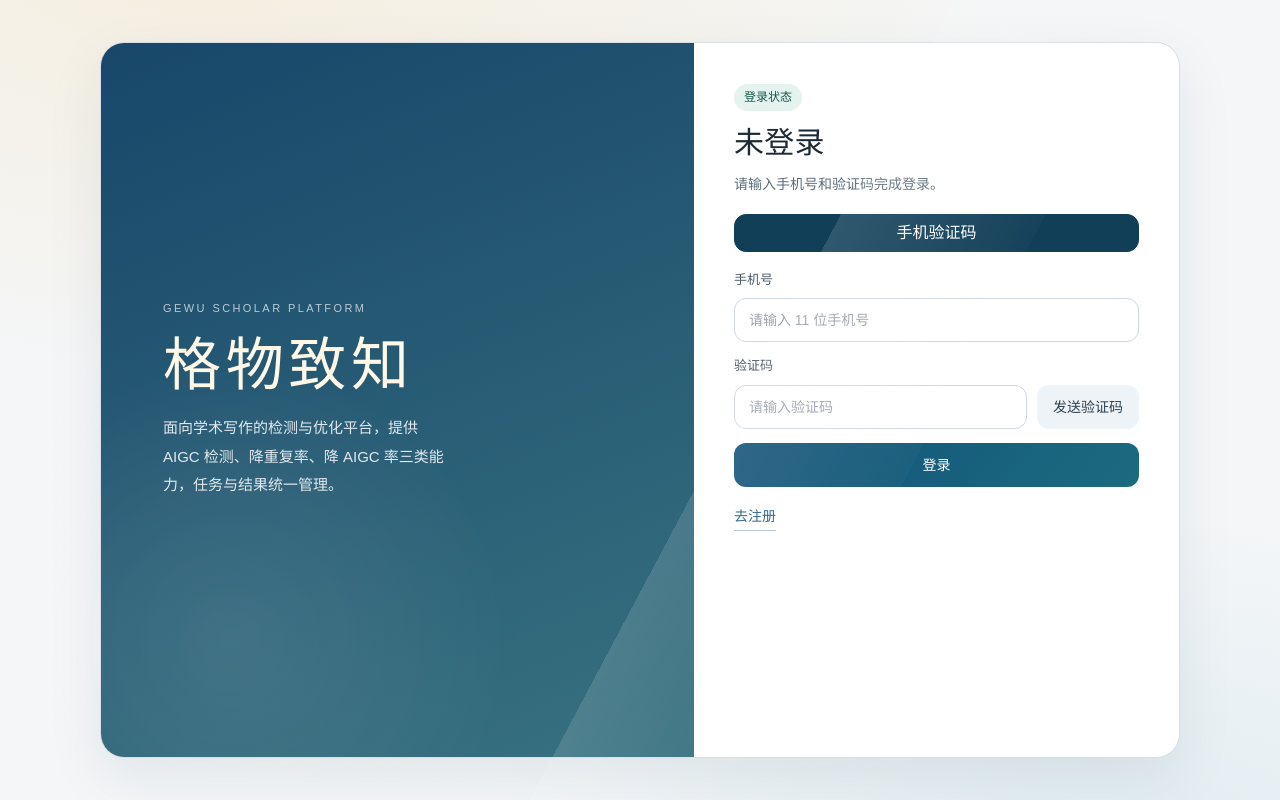
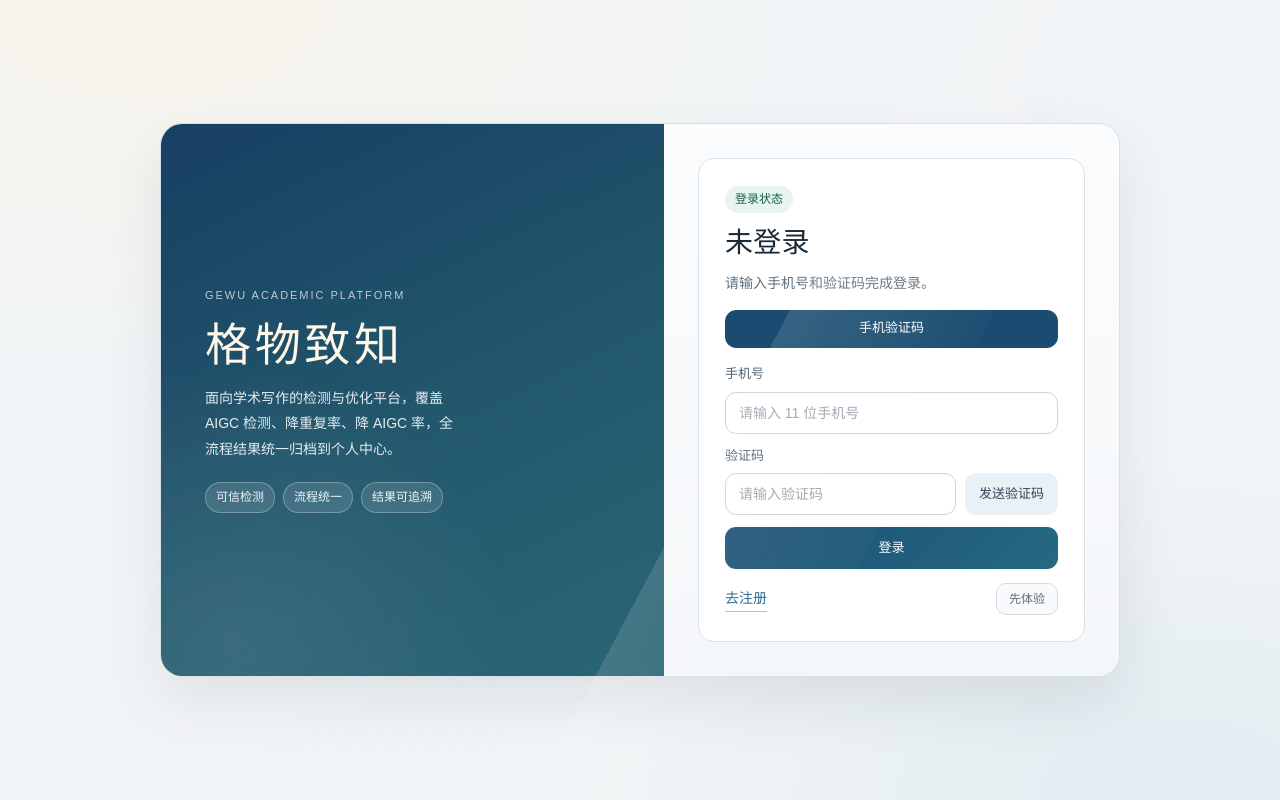
Before and after one commit to M-houres/gewuxueshu, a Vue app in the folder frontend/: page /login in a window 1280 px wide. Built offline with nearby package versions, Linux system fonts and the light colour scheme; no server answers.

Commit message:
feat: refine auth page layout with compact premium styling

```diff
--- a/frontend/src/views/user/LoginPage.vue
+++ b/frontend/src/views/user/LoginPage.vue
@@ -1,17 +1,23 @@
 <template>
   <div class="auth-page">
-    <div class="auth-wrap">
-      <section class="brand-panel">
-        <p class="brand-kicker">GEWU SCHOLAR PLATFORM</p>
-        <h1 class="brand-title">格物致知</h1>
-        <p class="brand-desc">
-          面向学术写作的检测与优化平台，提供 AIGC 检测、降重复率、降 AIGC 率三类能力，任务与结果统一管理。
+    <div class="auth-shell">
+      <section class="auth-hero">
+        <p class="hero-kicker">GEWU ACADEMIC PLATFORM</p>
+        <h1 class="hero-title">格物致知</h1>
+        <p class="hero-desc">
+          面向学术写作的检测与优化平台，覆盖 AIGC 检测、降重复率、降 AIGC 率，全流程结果统一归档到个人中心。
         </p>
+        <div class="hero-tags">
+          <span>可信检测</span>
+          <span>流程统一</span>
+          <span>结果可追溯</span>
+        </div>
       </section>
 
-      <section class="form-panel">
-        <header class="panel-head">
-          <span class="panel-tag">登录状态</span>
+      <section class="auth-main">
+        <div class="auth-card">
+          <header class="auth-card__head">
+            <span class="auth-chip">登录状态</span>
             <h2>未登录</h2>
             <p>请输入手机号和验证码完成登录。</p>
           </header>
@@ -75,7 +81,6 @@
           </form>
 
           <div v-else class="wx-shell">
-          <div class="wx-board">
             <div class="wx-qr">
               <img
                 v-if="wxQrcodeDataUrl"
@@ -86,8 +91,10 @@
               <span v-else class="wx-empty">等待二维码生成</span>
             </div>
             <div class="wx-meta">
-              <span class="wx-status">状态：{{ wxStatusText }}</span>
-              <span class="wx-expire">剩余 {{ wxCountdown }} 秒</span>
+              <span>状态：{{ wxStatusText }}</span>
+              <span>剩余 {{ wxCountdown }} 秒</span>
+            </div>
+            <div class="wx-actions">
               <button
                 type="button"
                 class="btn btn-light"
@@ -105,13 +112,14 @@
               </button>
             </div>
           </div>
-        </div>
 
           <p v-if="errorText" class="message message-error">{{ errorText }}</p>
           <p v-if="hintText" class="message message-success">{{ hintText }}</p>
 
-        <div class="panel-foot">
+          <div class="card-foot">
             <RouterLink class="link-btn" :to="registerLink">去注册</RouterLink>
+            <button type="button" class="ghost-btn" @click="enterGuest">先体验</button>
+          </div>
         </div>
       </section>
     </div>
@@ -344,162 +352,188 @@ function completeLogin(token, user) {
   setUserInfo(user)
   router.push(resolveUserRedirect(route.query.redirect, "/app/detect"))
 }
+
+function enterGuest() {
+  router.push("/app/detect")
+}
 </script>
 
 <style scoped>
 .auth-page {
   min-height: 100vh;
-  padding: clamp(18px, 4vw, 42px);
+  display: grid;
+  place-items: center;
+  padding: clamp(16px, 3vw, 32px);
   background:
-    radial-gradient(1200px 620px at 16% -8%, rgba(246, 233, 205, 0.6), transparent 72%),
-    radial-gradient(900px 500px at 86% 108%, rgba(203, 226, 233, 0.5), transparent 70%),
-    #f4f6f8;
+    radial-gradient(900px 520px at 12% 0%, rgba(253, 244, 224, 0.55), transparent 70%),
+    radial-gradient(860px 500px at 92% 100%, rgba(212, 228, 236, 0.55), transparent 70%),
+    #f2f5f7;
   font-family: "HarmonyOS Sans SC", "PingFang SC", "Microsoft YaHei", "Source Han Sans SC", sans-serif;
 }
 
-.auth-wrap {
-  width: min(1080px, 100%);
-  margin: 0 auto;
-  min-height: calc(100vh - clamp(36px, 8vw, 84px));
+.auth-shell {
+  width: min(960px, 100%);
+  border-radius: 22px;
+  border: 1px solid #d7dee5;
   background: #ffffff;
-  border-radius: 24px;
   overflow: hidden;
-  border: 1px solid #d9dee4;
-  box-shadow: 0 20px 58px rgba(18, 33, 52, 0.08);
+  box-shadow: 0 24px 60px rgba(25, 45, 62, 0.1);
   display: grid;
-  grid-template-columns: 1.1fr 0.9fr;
+  grid-template-columns: 1.05fr 0.95fr;
 }
 
-.brand-panel {
-  padding: clamp(28px, 5vw, 62px);
+.auth-hero {
+  padding: clamp(26px, 4.2vw, 44px);
   background:
-    linear-gradient(158deg, rgba(19, 67, 103, 0.98), rgba(34, 98, 114, 0.9)),
-    radial-gradient(circle at 88% 15%, rgba(244, 235, 216, 0.3), transparent 38%);
-  color: #f4f7fb;
+    linear-gradient(154deg, #173f63 0%, #22576c 52%, #2b6675 100%),
+    radial-gradient(circle at 85% 14%, rgba(244, 227, 194, 0.32), transparent 40%);
+  color: #f4f8fc;
   display: flex;
   flex-direction: column;
   justify-content: center;
-  gap: 18px;
+  gap: 16px;
 }
 
-.brand-kicker {
+.hero-kicker {
   margin: 0;
-  letter-spacing: 0.22em;
+  letter-spacing: 0.18em;
   font-size: 11px;
-  opacity: 0.72;
+  opacity: 0.74;
 }
 
-.brand-title {
+.hero-title {
   margin: 0;
-  font-size: clamp(34px, 6vw, 58px);
-  line-height: 1.05;
+  font-size: clamp(30px, 4.6vw, 46px);
+  line-height: 1.08;
   letter-spacing: 0.08em;
-  color: #fff8e6;
+  color: #fff7e7;
   font-family: "Source Han Serif SC", "Songti SC", "STSong", serif;
 }
 
-.brand-desc {
+.hero-desc {
   margin: 0;
-  max-width: 34ch;
-  line-height: 1.9;
-  font-size: 15px;
-  color: rgba(245, 247, 252, 0.9);
+  max-width: 32ch;
+  line-height: 1.8;
+  font-size: 14px;
+  color: rgba(244, 249, 252, 0.92);
 }
 
-.form-panel {
-  padding: clamp(24px, 4vw, 40px);
+.hero-tags {
+  margin-top: 4px;
   display: flex;
-  flex-direction: column;
+  flex-wrap: wrap;
+  gap: 8px;
 }
 
-.panel-head h2 {
+.hero-tags span {
+  border: 1px solid rgba(236, 244, 250, 0.3);
+  background: rgba(236, 244, 250, 0.12);
+  color: #eff5fb;
+  border-radius: 999px;
+  padding: 5px 10px;
+  font-size: 12px;
+}
+
+.auth-main {
+  padding: clamp(20px, 3.2vw, 34px);
+  background: linear-gradient(180deg, #fbfcfd 0%, #f4f7fa 100%);
+}
+
+.auth-card {
+  border: 1px solid #d9e2ea;
+  border-radius: 16px;
+  padding: clamp(18px, 2.6vw, 26px);
+  background: #ffffff;
+}
+
+.auth-card__head h2 {
   margin: 8px 0 6px;
-  font-size: 30px;
-  color: #1d2a36;
+  font-size: 28px;
+  color: #1b2a36;
   font-family: "Source Han Serif SC", "Songti SC", "STSong", serif;
 }
 
-.panel-head p {
+.auth-card__head p {
   margin: 0;
-  color: #5f6d79;
   font-size: 14px;
+  color: #5f6f7d;
 }
 
-.panel-tag {
+.auth-chip {
   display: inline-flex;
-  align-items: center;
   border-radius: 999px;
   padding: 4px 10px;
   font-size: 12px;
-  color: #14574b;
-  background: #e5f3ef;
+  color: #145f4d;
+  background: #e8f4ef;
 }
 
 .mode-switch {
-  margin-top: 18px;
+  margin-top: 16px;
   display: flex;
   gap: 8px;
 }
 
 .mode-btn {
   flex: 1;
-  border: 1px solid #d4dde6;
-  background: #f7fafc;
-  color: #3f4f5e;
-  border-radius: 12px;
   height: 38px;
+  border-radius: 11px;
+  border: 1px solid #cfdae4;
+  background: #f3f7fa;
+  color: #3e5264;
+  font-size: 13px;
   cursor: pointer;
   transition: all 0.2s ease;
 }
 
 .mode-btn.is-active {
-  background: #113f58;
+  border-color: #194c70;
+  background: #194c70;
   color: #ffffff;
-  border-color: #113f58;
 }
 
 .form-stack {
-  margin-top: 18px;
+  margin-top: 16px;
   display: flex;
   flex-direction: column;
-  gap: 14px;
+  gap: 12px;
 }
 
 .field {
   display: flex;
   flex-direction: column;
-  gap: 8px;
+  gap: 7px;
   font-size: 13px;
-  color: #4f5d69;
+  color: #4d6173;
 }
 
 .input {
-  height: 44px;
-  border-radius: 12px;
-  border: 1px solid #cfd9e2;
-  padding: 0 14px;
+  height: 42px;
+  border: 1px solid #cad5df;
+  border-radius: 11px;
+  padding: 0 13px;
+  background: #ffffff;
+  color: #213142;
   font-size: 14px;
-  color: #22313e;
-  background: #ffffff;
 }
 
 .input:focus {
   outline: none;
-  border-color: #2f688a;
-  box-shadow: 0 0 0 3px rgba(47, 104, 138, 0.14);
+  border-color: #2f6584;
+  box-shadow: 0 0 0 3px rgba(47, 101, 132, 0.14);
 }
 
 .code-row {
   display: flex;
-  gap: 10px;
+  gap: 9px;
 }
 
 .btn {
+  height: 42px;
   border: none;
-  border-radius: 12px;
-  height: 44px;
-  padding: 0 16px;
-  font-size: 14px;
+  border-radius: 11px;
+  padding: 0 14px;
+  font-size: 13px;
   cursor: pointer;
   transition: all 0.2s ease;
 }
@@ -510,99 +544,112 @@ function completeLogin(token, user) {
 }
 
 .btn-primary {
-  background: linear-gradient(132deg, #135278, #1b6b80);
+  background: linear-gradient(134deg, #1a4f75, #266982);
   color: #ffffff;
-  width: 100%;
 }
 
 .btn-light {
-  background: #edf3f7;
-  color: #2f4152;
+  background: #eaf1f6;
+  color: #304456;
 }
 
 .wx-shell {
-  margin-top: 18px;
-}
-
-.wx-board {
-  border: 1px solid #d6e0e8;
-  border-radius: 14px;
-  padding: 14px;
-  background: #f9fbfd;
+  margin-top: 16px;
+  display: flex;
+  flex-direction: column;
+  gap: 10px;
 }
 
 .wx-qr {
   width: 100%;
   aspect-ratio: 1 / 1;
+  border: 1px dashed #bfd0dd;
   border-radius: 12px;
-  border: 1px dashed #becad6;
+  background: #ffffff;
   display: grid;
   place-items: center;
-  background: #ffffff;
 }
 
 .wx-qr-image {
-  width: min(210px, 100%);
+  width: min(200px, 100%);
   height: auto;
 }
 
 .wx-empty {
-  color: #7b8997;
+  color: #7e8e9d;
   font-size: 13px;
 }
 
 .wx-meta {
-  margin-top: 12px;
   display: flex;
-  flex-direction: column;
+  justify-content: space-between;
   gap: 8px;
+  font-size: 12px;
+  color: #506273;
 }
 
-.wx-status,
-.wx-expire {
-  font-size: 12px;
-  color: #4f6070;
+.wx-actions {
+  display: flex;
+  gap: 9px;
+}
+
+.wx-actions .btn {
+  flex: 1;
 }
 
 .message {
   margin: 12px 0 0;
-  border-radius: 12px;
-  padding: 10px 12px;
+  border-radius: 11px;
+  padding: 9px 11px;
   font-size: 13px;
 }
 
 .message-error {
-  border: 1px solid #f0d3cd;
+  border: 1px solid #efd1cb;
   background: #fff6f4;
-  color: #9f3f34;
+  color: #a54137;
 }
 
 .message-success {
-  border: 1px solid #cde8dc;
-  background: #f2fbf6;
-  color: #17674f;
+  border: 1px solid #cce8dc;
+  background: #f1fbf5;
+  color: #1c684f;
 }
 
-.panel-foot {
-  margin-top: 16px;
+.card-foot {
+  margin-top: 14px;
+  display: flex;
+  justify-content: space-between;
+  align-items: center;
+  gap: 12px;
 }
 
 .link-btn {
-  display: inline-block;
-  color: #205d80;
+  color: #1f6288;
   text-decoration: none;
   font-size: 14px;
-  border-bottom: 1px solid rgba(32, 93, 128, 0.35);
+  border-bottom: 1px solid rgba(31, 98, 136, 0.4);
   padding-bottom: 2px;
 }
 
-@media (max-width: 960px) {
-  .auth-wrap {
+.ghost-btn {
+  height: 32px;
+  border: 1px solid #d4dde5;
+  border-radius: 10px;
+  background: #f8fafc;
+  color: #5d6f80;
+  padding: 0 12px;
+  font-size: 12px;
+  cursor: pointer;
+}
+
+@media (max-width: 920px) {
+  .auth-shell {
     grid-template-columns: 1fr;
   }
 
-  .brand-panel {
-    min-height: 260px;
+  .auth-hero {
+    min-height: 220px;
   }
 }
 </style>
--- a/frontend/src/views/user/RegisterPage.vue
+++ b/frontend/src/views/user/RegisterPage.vue
@@ -1,17 +1,23 @@
 <template>
   <div class="auth-page">
-    <div class="auth-wrap">
-      <section class="brand-panel">
-        <p class="brand-kicker">GEWU SCHOLAR PLATFORM</p>
-        <h1 class="brand-title">格物致知</h1>
-        <p class="brand-desc">
-          创建账号后即可使用 AIGC 检测、降重复率、降 AIGC 率。任务记录和积分流水统一在个人中心管理。
+    <div class="auth-shell">
+      <section class="auth-hero">
+        <p class="hero-kicker">GEWU ACADEMIC PLATFORM</p>
+        <h1 class="hero-title">格物致知</h1>
+        <p class="hero-desc">
+          创建账号后即可进入统一工作台，使用 AIGC 检测、降重复率、降 AIGC 率能力，任务和积分记录集中管理。
         </p>
+        <div class="hero-tags">
+          <span>账号即开即用</span>
+          <span>流程统一</span>
+          <span>结果集中</span>
+        </div>
       </section>
 
-      <section class="form-panel">
-        <header class="panel-head">
-          <span class="panel-tag">账号创建</span>
+      <section class="auth-main">
+        <div class="auth-card">
+          <header class="auth-card__head">
+            <span class="auth-chip">账号创建</span>
             <h2>注册</h2>
             <p>请输入手机号和验证码完成注册。</p>
             <p v-if="referrerCode" class="invite-note">邀请码：{{ referrerCode }}</p>
@@ -57,8 +63,9 @@
           <p v-if="errorText" class="message message-error">{{ errorText }}</p>
           <p v-if="hintText" class="message message-success">{{ hintText }}</p>
 
-        <div class="panel-foot">
+          <div class="card-foot">
             <RouterLink class="link-btn" :to="loginLink">返回登录</RouterLink>
+          </div>
         </div>
       </section>
     </div>
@@ -172,143 +179,164 @@ async function register() {
 <style scoped>
 .auth-page {
   min-height: 100vh;
-  padding: clamp(18px, 4vw, 42px);
+  display: grid;
+  place-items: center;
+  padding: clamp(16px, 3vw, 32px);
   background:
-    radial-gradient(1200px 620px at 16% -8%, rgba(246, 233, 205, 0.6), transparent 72%),
-    radial-gradient(900px 500px at 86% 108%, rgba(203, 226, 233, 0.5), transparent 70%),
-    #f4f6f8;
+    radial-gradient(900px 520px at 12% 0%, rgba(253, 244, 224, 0.55), transparent 70%),
+    radial-gradient(860px 500px at 92% 100%, rgba(212, 228, 236, 0.55), transparent 70%),
+    #f2f5f7;
   font-family: "HarmonyOS Sans SC", "PingFang SC", "Microsoft YaHei", "Source Han Sans SC", sans-serif;
 }
 
-.auth-wrap {
-  width: min(1080px, 100%);
-  margin: 0 auto;
-  min-height: calc(100vh - clamp(36px, 8vw, 84px));
+.auth-shell {
+  width: min(960px, 100%);
+  border-radius: 22px;
+  border: 1px solid #d7dee5;
   background: #ffffff;
-  border-radius: 24px;
   overflow: hidden;
-  border: 1px solid #d9dee4;
-  box-shadow: 0 20px 58px rgba(18, 33, 52, 0.08);
+  box-shadow: 0 24px 60px rgba(25, 45, 62, 0.1);
   display: grid;
-  grid-template-columns: 1.1fr 0.9fr;
+  grid-template-columns: 1.05fr 0.95fr;
 }
 
-.brand-panel {
-  padding: clamp(28px, 5vw, 62px);
+.auth-hero {
+  padding: clamp(26px, 4.2vw, 44px);
   background:
-    linear-gradient(158deg, rgba(19, 67, 103, 0.98), rgba(34, 98, 114, 0.9)),
-    radial-gradient(circle at 88% 15%, rgba(244, 235, 216, 0.3), transparent 38%);
-  color: #f4f7fb;
+    linear-gradient(154deg, #173f63 0%, #22576c 52%, #2b6675 100%),
+    radial-gradient(circle at 85% 14%, rgba(244, 227, 194, 0.32), transparent 40%);
+  color: #f4f8fc;
   display: flex;
   flex-direction: column;
   justify-content: center;
-  gap: 18px;
+  gap: 16px;
 }
 
-.brand-kicker {
+.hero-kicker {
   margin: 0;
-  letter-spacing: 0.22em;
+  letter-spacing: 0.18em;
   font-size: 11px;
-  opacity: 0.72;
+  opacity: 0.74;
 }
 
-.brand-title {
+.hero-title {
   margin: 0;
-  font-size: clamp(34px, 6vw, 58px);
-  line-height: 1.05;
+  font-size: clamp(30px, 4.6vw, 46px);
+  line-height: 1.08;
   letter-spacing: 0.08em;
-  color: #fff8e6;
+  color: #fff7e7;
   font-family: "Source Han Serif SC", "Songti SC", "STSong", serif;
 }
 
-.brand-desc {
+.hero-desc {
   margin: 0;
-  max-width: 34ch;
-  line-height: 1.9;
-  font-size: 15px;
-  color: rgba(245, 247, 252, 0.9);
+  max-width: 32ch;
+  line-height: 1.8;
+  font-size: 14px;
+  color: rgba(244, 249, 252, 0.92);
 }
 
-.form-panel {
-  padding: clamp(24px, 4vw, 40px);
+.hero-tags {
+  margin-top: 4px;
   display: flex;
-  flex-direction: column;
+  flex-wrap: wrap;
+  gap: 8px;
 }
 
-.panel-head h2 {
+.hero-tags span {
+  border: 1px solid rgba(236, 244, 250, 0.3);
+  background: rgba(236, 244, 250, 0.12);
+  color: #eff5fb;
+  border-radius: 999px;
+  padding: 5px 10px;
+  font-size: 12px;
+}
+
+.auth-main {
+  padding: clamp(20px, 3.2vw, 34px);
+  background: linear-gradient(180deg, #fbfcfd 0%, #f4f7fa 100%);
+}
+
+.auth-card {
+  border: 1px solid #d9e2ea;
+  border-radius: 16px;
+  padding: clamp(18px, 2.6vw, 26px);
+  background: #ffffff;
+}
+
+.auth-card__head h2 {
   margin: 8px 0 6px;
-  font-size: 30px;
-  color: #1d2a36;
+  font-size: 28px;
+  color: #1b2a36;
   font-family: "Source Han Serif SC", "Songti SC", "STSong", serif;
 }
 
-.panel-head p {
+.auth-card__head p {
   margin: 0;
-  color: #5f6d79;
   font-size: 14px;
+  color: #5f6f7d;
 }
 
-.panel-tag {
+.auth-chip {
   display: inline-flex;
-  align-items: center;
   border-radius: 999px;
   padding: 4px 10px;
   font-size: 12px;
-  color: #14574b;
-  background: #e5f3ef;
+  color: #145f4d;
+  background: #e8f4ef;
 }
 
 .invite-note {
   margin-top: 10px !important;
   border-radius: 10px;
-  border: 1px solid #cde8dc;
-  background: #f2fbf6;
-  color: #17674f !important;
+  border: 1px solid #cce8dc;
+  background: #f1fbf5;
+  color: #1c684f !important;
   padding: 8px 10px;
 }
 
 .form-stack {
-  margin-top: 18px;
+  margin-top: 16px;
   display: flex;
   flex-direction: column;
-  gap: 14px;
+  gap: 12px;
 }
 
 .field {
   display: flex;
   flex-direction: column;
-  gap: 8px;
+  gap: 7px;
   font-size: 13px;
-  color: #4f5d69;
+  color: #4d6173;
 }
 
 .input {
-  height: 44px;
-  border-radius: 12px;
-  border: 1px solid #cfd9e2;
-  padding: 0 14px;
+  height: 42px;
+  border: 1px solid #cad5df;
+  border-radius: 11px;
+  padding: 0 13px;
+  background: #ffffff;
+  color: #213142;
   font-size: 14px;
-  color: #22313e;
-  background: #ffffff;
 }
 
 .input:focus {
   outline: none;
-  border-color: #2f688a;
-  box-shadow: 0 0 0 3px rgba(47, 104, 138, 0.14);
+  border-color: #2f6584;
+  box-shadow: 0 0 0 3px rgba(47, 101, 132, 0.14);
 }
 
 .code-row {
   display: flex;
-  gap: 10px;
+  gap: 9px;
 }
 
 .btn {
+  height: 42px;
   border: none;
-  border-radius: 12px;
-  height: 44px;
-  padding: 0 16px;
-  font-size: 14px;
+  border-radius: 11px;
+  padding: 0 14px;
+  font-size: 13px;
   cursor: pointer;
   transition: all 0.2s ease;
 }
@@ -319,55 +347,53 @@ async function register() {
 }
 
 .btn-primary {
-  background: linear-gradient(132deg, #135278, #1b6b80);
+  background: linear-gradient(134deg, #1a4f75, #266982);
   color: #ffffff;
-  width: 100%;
 }
 
 .btn-light {
-  background: #edf3f7;
-  color: #2f4152;
+  background: #eaf1f6;
+  color: #304456;
 }
 
 .message {
   margin: 12px 0 0;
-  border-radius: 12px;
-  padding: 10px 12px;
+  border-radius: 11px;
+  padding: 9px 11px;
   font-size: 13px;
 }
 
 .message-error {
-  border: 1px solid #f0d3cd;
+  border: 1px solid #efd1cb;
   background: #fff6f4;
-  color: #9f3f34;
+  color: #a54137;
 }
 
 .message-success {
-  border: 1px solid #cde8dc;
-  background: #f2fbf6;
-  color: #17674f;
+  border: 1px solid #cce8dc;
+  background: #f1fbf5;
+  color: #1c684f;
 }
 
-.panel-foot {
-  margin-top: 16px;
+.card-foot {
+  margin-top: 14px;
 }
 
 .link-btn {
-  display: inline-block;
-  color: #205d80;
+  color: #1f6288;
   text-decoration: none;
   font-size: 14px;
-  border-bottom: 1px solid rgba(32, 93, 128, 0.35);
+  border-bottom: 1px solid rgba(31, 98, 136, 0.4);
   padding-bottom: 2px;
 }
 
-@media (max-width: 960px) {
-  .auth-wrap {
+@media (max-width: 920px) {
+  .auth-shell {
     grid-template-columns: 1fr;
   }
 
-  .brand-panel {
-    min-height: 260px;
+  .auth-hero {
+    min-height: 220px;
   }
 }
 </style>
```
Lines whose indentation alone changed are shown as unchanged.
